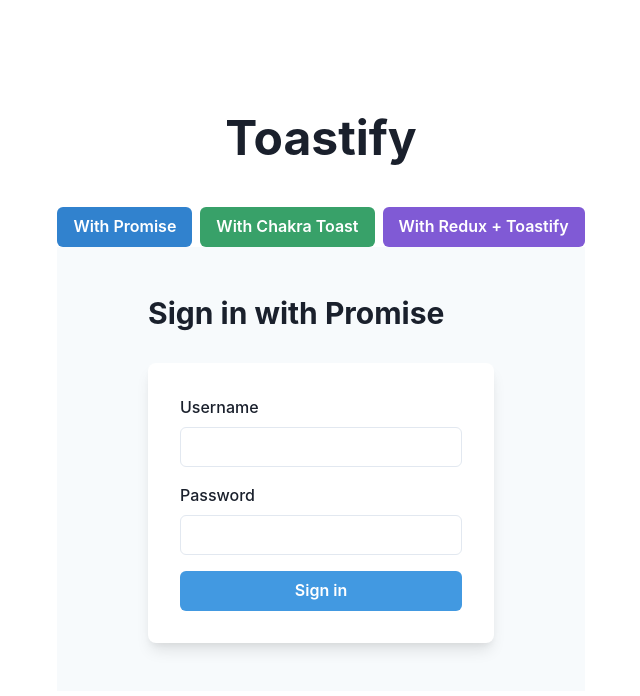
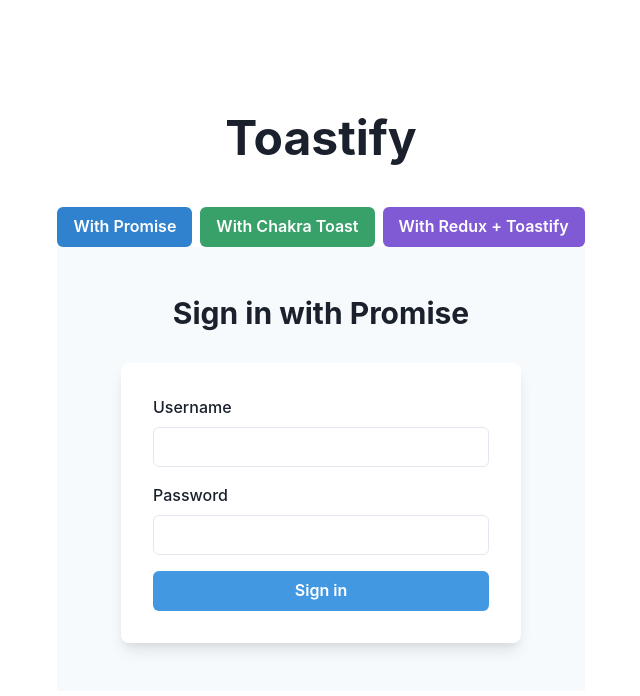
Before and after one commit to Ivandamien/reactjs-redux-toolkit-toastify, a React (Vite) app: page / in a window 1280 px wide. Shown: the top 696 px of the page, without its empty margins (315-955 px from the left). Built offline with nearby package versions, Linux system fonts and the light colour scheme.

Commit message:
form width

```diff
--- a/src/components/ChakraLoginForm.jsx
+++ b/src/components/ChakraLoginForm.jsx
@@ -42,13 +42,16 @@
   return (
     <Flex align={"center"} justify={"center"} bg={useColorModeValue("gray.50", "gray.800")}>
       <Stack spacing={8} mx={"auto"} maxW={"lg"} py={12} px={6}>
-        <Heading fontSize={"3xl"}>Sign in with Chakra UI</Heading>
+        <Heading fontSize={"3xl"} textAlign={"center"}>
+          Sign in with Chakra UI
+        </Heading>
 
         <Box
           rounded={"lg"}
           bg={useColorModeValue("white", "gray.700")}
           boxShadow={"lg"}
           p={8}
+          w={400}
           as={"form"}
           onSubmit={submitHandler}
         >
--- a/src/components/PromiseLoginForm.jsx
+++ b/src/components/PromiseLoginForm.jsx
@@ -6,12 +6,9 @@
   FormControl,
   FormLabel,
   Input,
-  Checkbox,
   Stack,
-  Link,
   Button,
   Heading,
-  Text,
   useColorModeValue,
   useToast,
 } from "@chakra-ui/react";
@@ -75,12 +72,15 @@
   return (
     <Flex align={"center"} justify={"center"} bg={useColorModeValue("gray.50", "gray.800")}>
       <Stack spacing={8} mx={"auto"} maxW={"lg"} py={12} px={6}>
-        <Heading fontSize={"3xl"}>Sign in with Promise</Heading>
+        <Heading fontSize={"3xl"} textAlign={"center"}>
+          Sign in with Promise
+        </Heading>
         <Box
           rounded={"lg"}
           bg={useColorModeValue("white", "gray.700")}
           boxShadow={"lg"}
           p={8}
+          w={400}
           as={"form"}
           onSubmit={submitHandler}
         >
--- a/src/components/ReduxLoginForm.jsx
+++ b/src/components/ReduxLoginForm.jsx
@@ -39,12 +39,15 @@
   return (
     <Flex align={"center"} justify={"center"} bg={useColorModeValue("gray.50", "gray.800")}>
       <Stack spacing={8} mx={"auto"} maxW={"lg"} py={12} px={6}>
-        <Heading fontSize={"3xl"}>Sign in with Redux</Heading>
+        <Heading fontSize={"3xl"} textAlign={"center"}>
+          Sign in with Redux
+        </Heading>
         <Box
           rounded={"lg"}
           bg={useColorModeValue("white", "gray.700")}
           boxShadow={"lg"}
           p={8}
+          w={400}
           as={"form"}
           onSubmit={submitHandler}
         >
```
